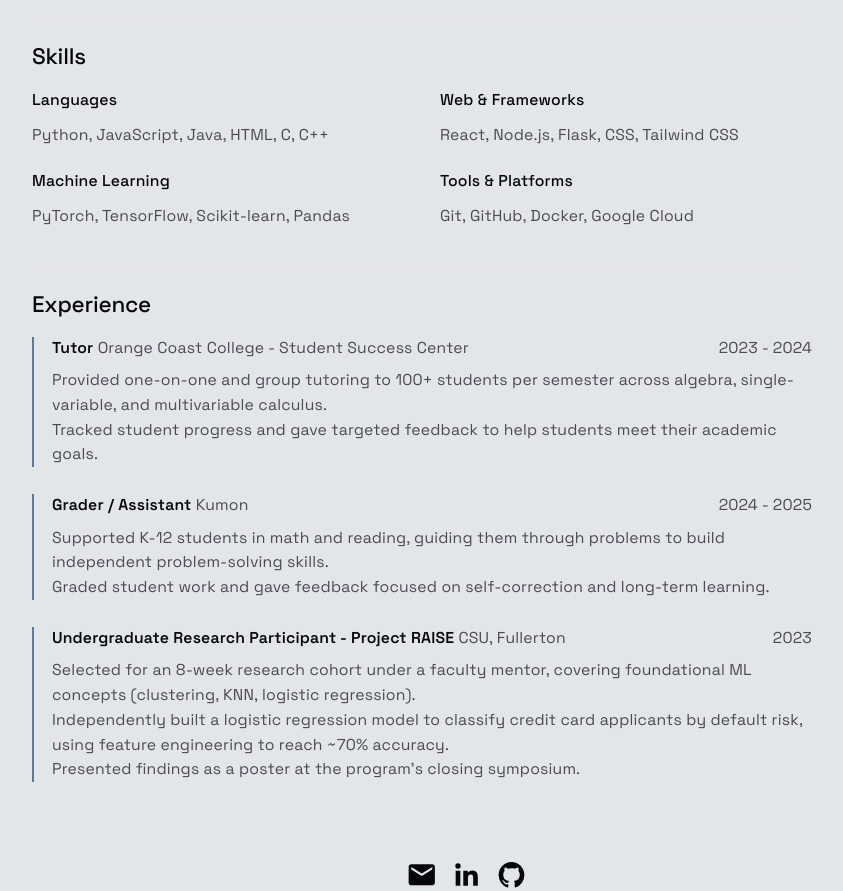
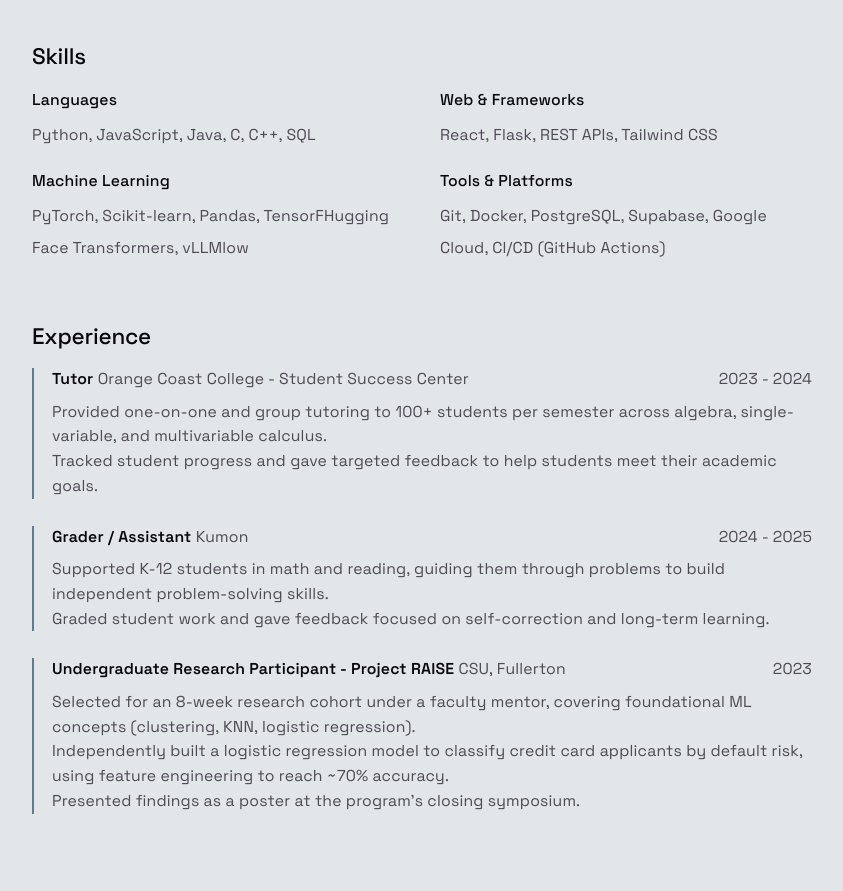
Before and after one commit to Panteaforoutan/portfolio, a React (Vite) app: page / in a window 1280 px wide. Shown: the part 2140-3031 px from the top of the page, without its empty margins (218-1061 px from the left). Built offline with nearby package versions, Linux system fonts and the light colour scheme; a web font is replaced by a local one.

Commit message:
update skills

```diff
--- a/src/components/About.jsx
+++ b/src/components/About.jsx
@@ -5,19 +5,19 @@ function About() {
     const categories = [
         {
             title: "Languages",
-            items: ["Python", "JavaScript", "Java", "HTML", "C", "C++"]
+            items: ["Python", "JavaScript", "Java", "C", "C++", "SQL"]
         },
         {
             title: 'Web & Frameworks',
-            items: ['React', 'Node.js', 'Flask', 'CSS', 'Tailwind CSS'],
+            items: ['React', 'Flask', 'REST APIs', 'Tailwind CSS'],
         },
         {
             title: 'Machine Learning',
-            items: ['PyTorch', 'TensorFlow', 'Scikit-learn', 'Pandas'],
+            items: ['PyTorch', 'Scikit-learn', 'Pandas', 'TensorFHugging Face Transformers', 'vLLMlow'],
         },
         {
             title: 'Tools & Platforms',
-            items: ['Git', 'GitHub', 'Docker', 'Google Cloud'],
+            items: ['Git', 'Docker', 'PostgreSQL', 'Supabase', 'Google Cloud', 'CI/CD (GitHub Actions)'],
         },
 
     ]
```
